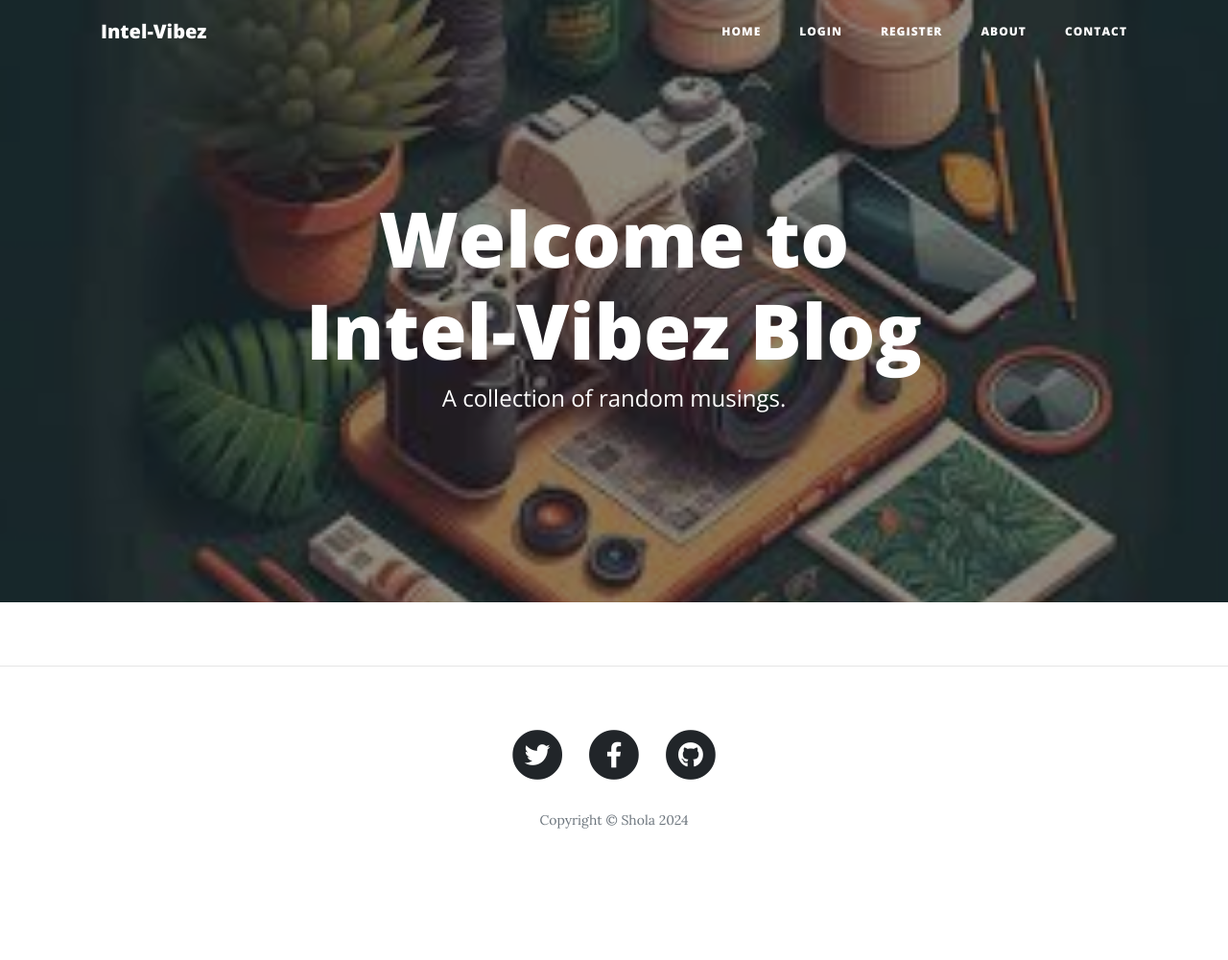
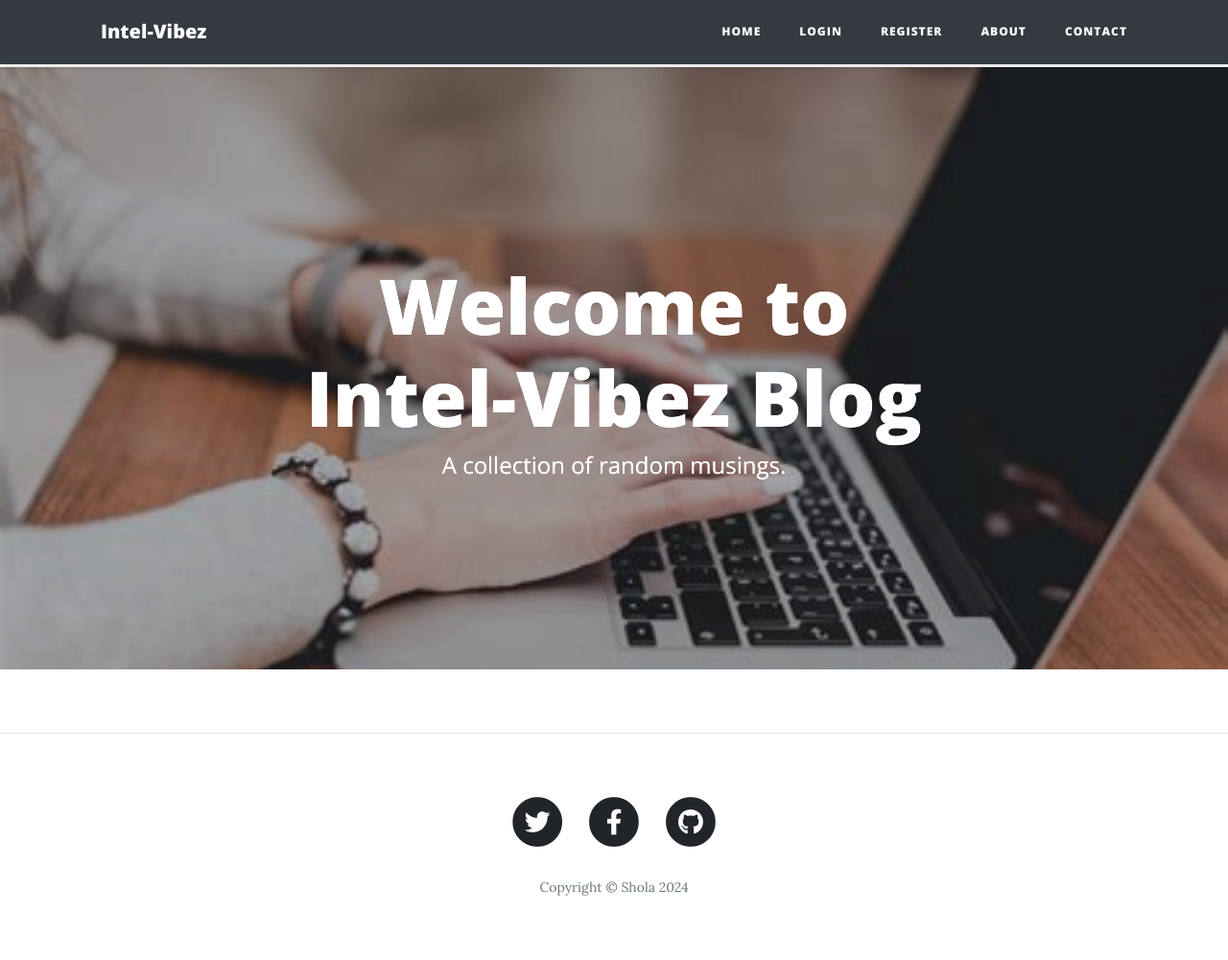
Before and after one commit to uc4151/alx-portfolio, a Flask app: page / in a window 1280 px wide. Shown: the whole page at 96% size. Before the commit the page ends 864 px from the top, so only its background shows below. Run offline with Flask 3, Linux system fonts and the light colour scheme; data that the repository does not hold is empty; some libraries are stand-ins or nearby versions.

Commit message:
added header background

```diff
--- a/templates/header.html
+++ b/templates/header.html
@@ -21,12 +21,31 @@
   <!-- Custom styles for this template -->
   <link href="{{ url_for('static', filename='css/clean-blog.min.css')}}" rel="stylesheet">
 
+  <!-- Custom inline CSS for the fixed header background color -->
+  <style>
+    /* Fixed header background color */
+    #mainNav {
+      background-color: #343a40; /* Set a background color (dark gray in this case) */
+      color: white; /* Set the text color to white for better contrast */
+      position: fixed; /* Make the header fixed */
+      top: 0; /* Fix it to the top of the page */
+      width: 100%; /* Make the header span the full width */
+      z-index: 1030; /* Ensure it stays above other content */
+      box-shadow: 0px 4px 6px rgba(0, 0, 0, 0.1); /* Add a subtle shadow */
+    }
+
+    /* Adjust body padding to avoid overlap with the fixed header */
+    body {
+      padding-top: 70px; /* Ensure content starts below the header */
+    }
+  </style>
+
 </head>
 
 <body>
 
   <!-- Navigation -->
-  <nav class="navbar navbar-expand-lg navbar-light fixed-top" id="mainNav">
+  <nav class="navbar navbar-expand-lg navbar-light" id="mainNav">
     <div class="container">
       <a class="navbar-brand" href="{{url_for('get_all_posts')}}">Intel-Vibez</a>
       <button class="navbar-toggler navbar-toggler-right" type="button" data-toggle="collapse" data-target="#navbarResponsive" aria-controls="navbarResponsive" aria-expanded="false" aria-label="Toggle navigation">
@@ -61,3 +80,7 @@
       </div>
     </div>
   </nav>
+
+</body>
+
+</html>
--- a/templates/index.html
+++ b/templates/index.html
@@ -2,7 +2,15 @@
 {% import "bootstrap/wtf.html" as wtf %}
 
 <!-- Page Header -->
-  <header class="masthead" style="background-image: url('{{ url_for('static', filename='img/bg3.jpeg')}}')">
+<header class="masthead" style="
+    background-image: url('{{ url_for('static', filename='img/bg4.jpeg') }}');
+    background-size: cover;
+    background-repeat: no-repeat;
+    background-position: center;
+    -webkit-background-size: cover;
+    -moz-background-size: cover;
+    -o-background-size: cover;
+    filter: brightness(1.1) contrast(1.2);">
   <div class="overlay"></div>
   <div class="container">
     <div class="row">
@@ -45,7 +53,6 @@
       </div>
       {% endfor %}
 
-
       <!-- New Post -->
       {% if current_user.id == 1: %}
       <div class="clearfix">
```
Also changed, not shown: static/img/bg4.jpeg (added). Lines whose indentation alone changed are shown as unchanged.
